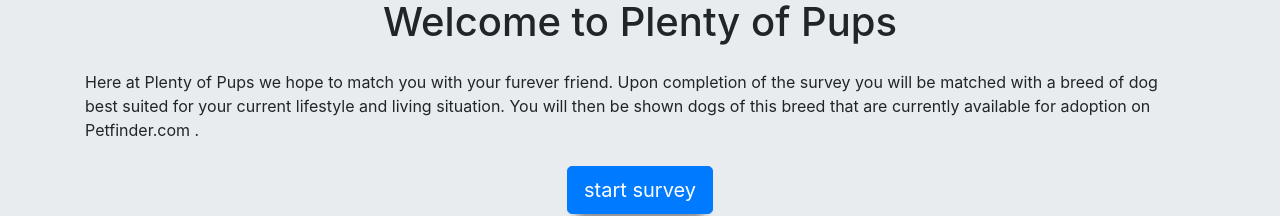
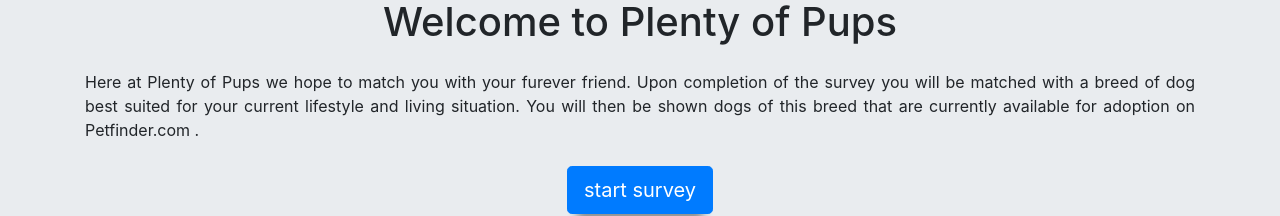
Before and after one commit to dfoster29/rescue-dog-finder, a React (Create React App) app in the folder client/: page / in a window 1280 px wide. Shown: the part 382-598 px from the top of the page. Built offline with nearby package versions, Linux system fonts and the light colour scheme.

Commit message:
justify home page text

```diff
--- a/client/public/assets/style.css
+++ b/client/public/assets/style.css
@@ -81,7 +81,7 @@
   background-color: #6BBAEC;
 }
 
-.text-justify {
+.description-text {
   background-color: #CED3DC
 }
 
--- a/client/src/components/PetfinderResults.js
+++ b/client/src/components/PetfinderResults.js
@@ -90,7 +90,7 @@ const Dogs = props => {
                   {pet.description.$t ? (
                     <div>
                     <div className="font-weight-bold">Details:</div>
-                    <div className="p-2 text-justify component-shadow petfinder-description">
+                    <div className="p-2 text-justify description-text component-shadow petfinder-description">
                       {pet.description.$t}
                     </div>
                     </div>
--- a/client/src/containers/Home.js
+++ b/client/src/containers/Home.js
@@ -8,7 +8,7 @@ class Home extends Component {
         <div className="jumbotron component-shadow">
           <h1 className="text-center mb-4">Welcome to Plenty of Pups</h1>
           <div className="container">
-            <p>
+            <p className="text-justify">
               Here at Plenty of Pups we hope to match you with your
               furever friend. Upon completion of the survey you will be matched
               with a breed of dog best suited for your current lifestyle and
```
